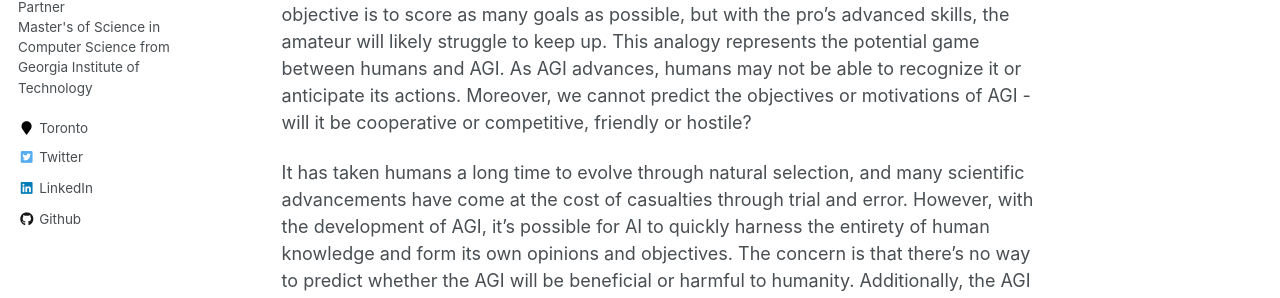
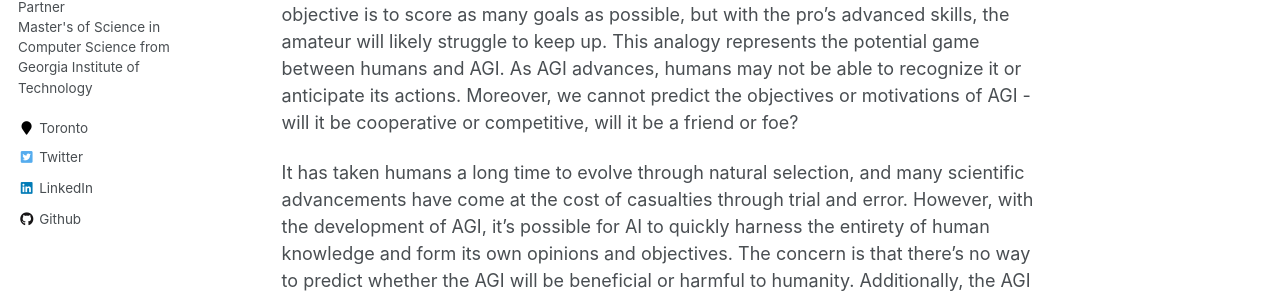
Before and after one commit to horaceheaven/horaceheaven.github.io, a Jekyll site: the page built from _publications/the-greatest-game.md, in a window 1280 px wide and 900 px high, scrolled down 915 px. Shown: the part 337-635 px from the top of the window. Built offline with Jekyll 4.4.1, drawn with Linux system fonts in a browser that asks for light colours; some of the changed text lies outside the part shown.

Commit message:
Add the greatest game

```diff
--- a/_publications/the-greatest-game.md
+++ b/_publications/the-greatest-game.md
@@ -14,7 +14,7 @@ Moving forward to the present era, with the emergence of the industrial revoluti
 
 As the cost of AI research becomes more affordable and accessible to humans, their only limitation will be their imagination. Ensuring AI safety and accountability of algorithms will become essential during this research and development phase. However, it is difficult to predict when true AGI will be developed, and as with past innovations, regulating the AI industry will likely involve a trial and error approach. The airline and transport industry is a good example of this, where many of the current rules and regulations were established after tragic incidents occurred.
 
-Picture a game between a professional soccer player and an amateur, representing AGI and humans, respectively. The amateur has years of experience playing soccer and can navigate the field, but the pro can anticipate their moves and outmaneuver them. The objective is to score as many goals as possible, but with the pro's advanced skills, the amateur will likely struggle to keep up. This analogy represents the potential game between humans and AGI. As AGI advances, humans may not be able to recognize it or anticipate its actions. Moreover, we cannot predict the objectives or motivations of AGI - will it be cooperative or competitive, friendly or hostile?
+Picture a game between a professional soccer player and an amateur, representing AGI and humans, respectively. The amateur has years of experience playing soccer and can navigate the field, but the pro can anticipate their moves and outmaneuver them. The objective is to score as many goals as possible, but with the pro's advanced skills, the amateur will likely struggle to keep up. This analogy represents the potential game between humans and AGI. As AGI advances, humans may not be able to recognize it or anticipate its actions. Moreover, we cannot predict the objectives or motivations of AGI - will it be cooperative or competitive, will it be a friend or foe?
 
 It has taken humans a long time to evolve through natural selection, and many scientific advancements have come at the cost of casualties through trial and error. However, with the development of AGI, it's possible for AI to quickly harness the entirety of human knowledge and form its own opinions and objectives. The concern is that there's no way to predict whether the AGI will be beneficial or harmful to humanity. Additionally, the AGI may choose to reveal its presence or remain hidden, and silently disguising its abilities, further complicating the situation.
 
```
